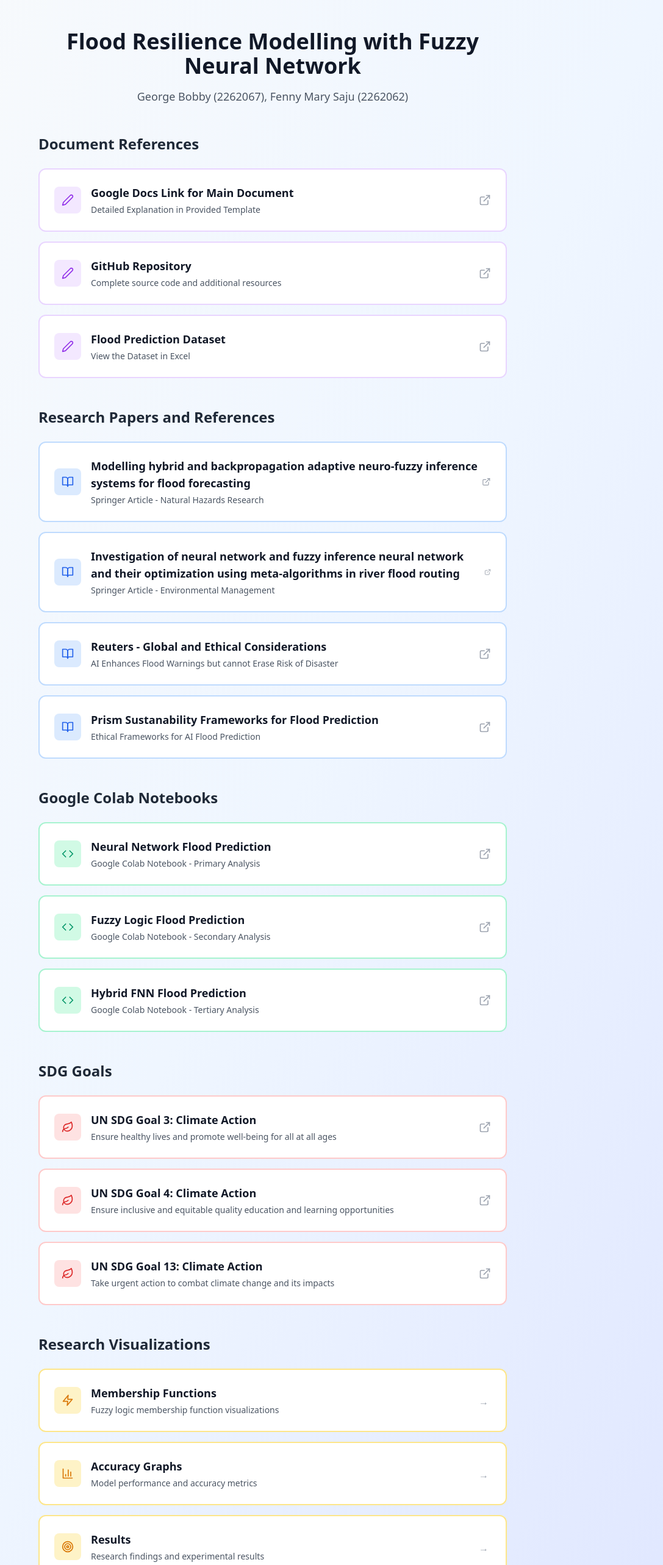
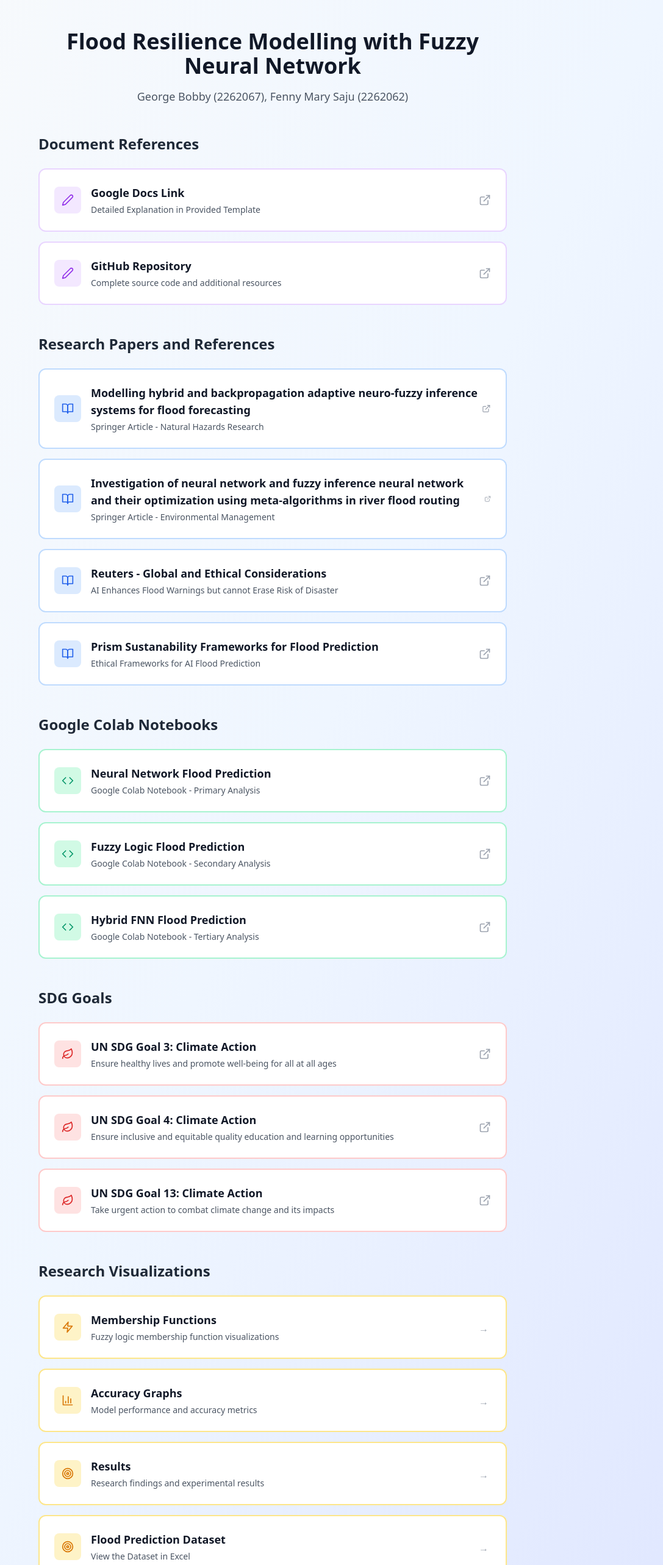
Before and after one commit to george-bobby/flood-prediction, a React (Vite) app: page / in a window 1280 px wide. Shown: the top 2566 px of the page at 61% size, without its empty margins (193-1280 px from the left). Built offline with nearby package versions, Linux system fonts and the light colour scheme.

Commit message:
Update Home.tsx

```diff
--- a/src/pages/Home.tsx
+++ b/src/pages/Home.tsx
@@ -74,7 +74,7 @@ const Home = () => {
 
   const documentRefs = [
     {
-      title: "Google Docs Link for Main Document",
+      title: "Google Docs Link",
       description: "Detailed Explanation in Provided Template",
       url: "https://docs.google.com/document/d/1eBcBO76EgvsltbO_8g0hvHL19E3s8ub4Nb_AL1hX0-8/edit?usp=sharing",
       icon: <Pen className="w-5 h-5" />
@@ -83,12 +83,6 @@ const Home = () => {
       title: "GitHub Repository",
       description: "Complete source code and additional resources",
       url: "https://github.com/george-bobby/fuzzynn-prediction",
-      icon: <Pen className="w-5 h-5" />
-    },
-    {
-      title: "Flood Prediction Dataset",
-      description: "View the Dataset in Excel",
-      url: "https://docs.google.com/spreadsheets/d/12ZAG4FZQ3mhs0HELGTuAi6tEoJ-a6iS5/edit?usp=sharing&ouid=113456777960904974002&rtpof=true&sd=true",
       icon: <Pen className="w-5 h-5" />
     }
   ];
@@ -110,6 +104,12 @@ const Home = () => {
       title: "Results",
       description: "Research findings and experimental results",
       path: "/results",
+      icon: <Target className="w-5 h-5" />
+    },
+    {
+      title: "Flood Prediction Dataset",
+      description: "View the Dataset in Excel",
+      url: "https://docs.google.com/spreadsheets/d/12ZAG4FZQ3mhs0HELGTuAi6tEoJ-a6iS5/edit?usp=sharing&ouid=113456777960904974002&rtpof=true&sd=true",
       icon: <Target className="w-5 h-5" />
     }
   ];
```
